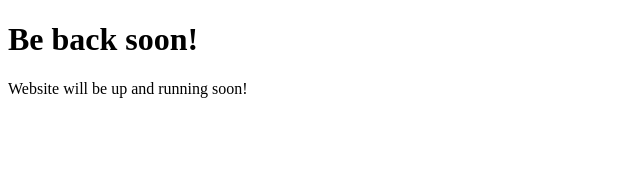
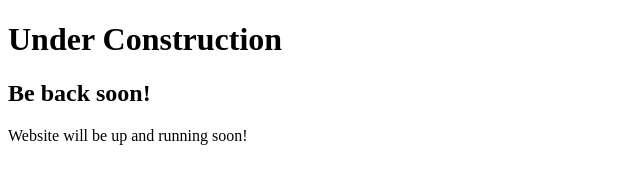
Before and after one commit to beajt/bea-tuano-portfolio-website, a plain HTML site: page index.html in a window 1280 px wide. Shown: the whole page, without its empty margins (0-640 px from the left). Drawn offline with Linux system fonts and the light colour scheme.

Commit message:
added h2

```diff
--- a/index.html
+++ b/index.html
@@ -8,7 +8,8 @@
 </head>
 <body>
 
-    <h1>Be back soon!</h1>
+    <h1>Under Construction</h1>
+    <h2>Be back soon!</h2>
     <p>Website will be up and running soon!</p>
 
 </body>
```
